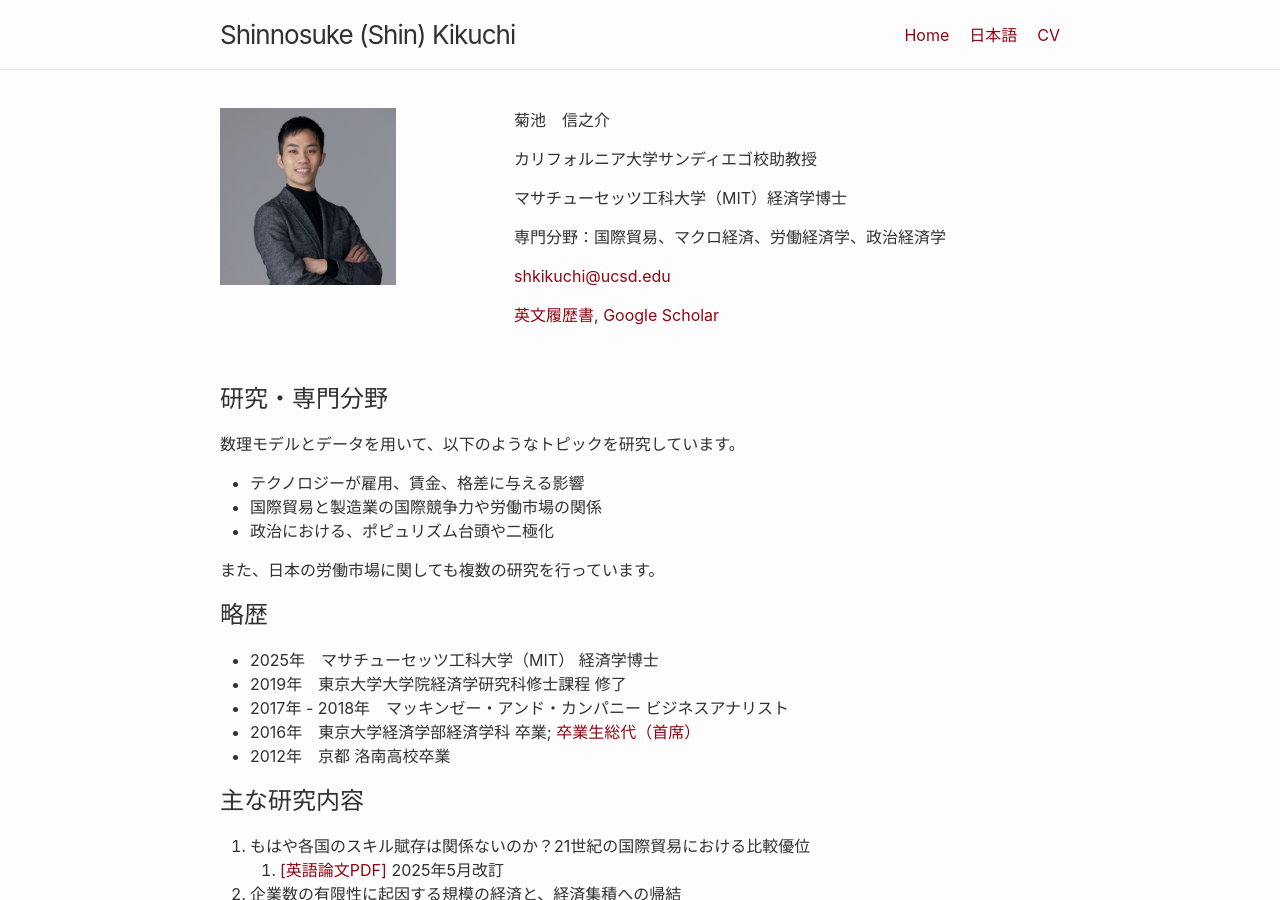
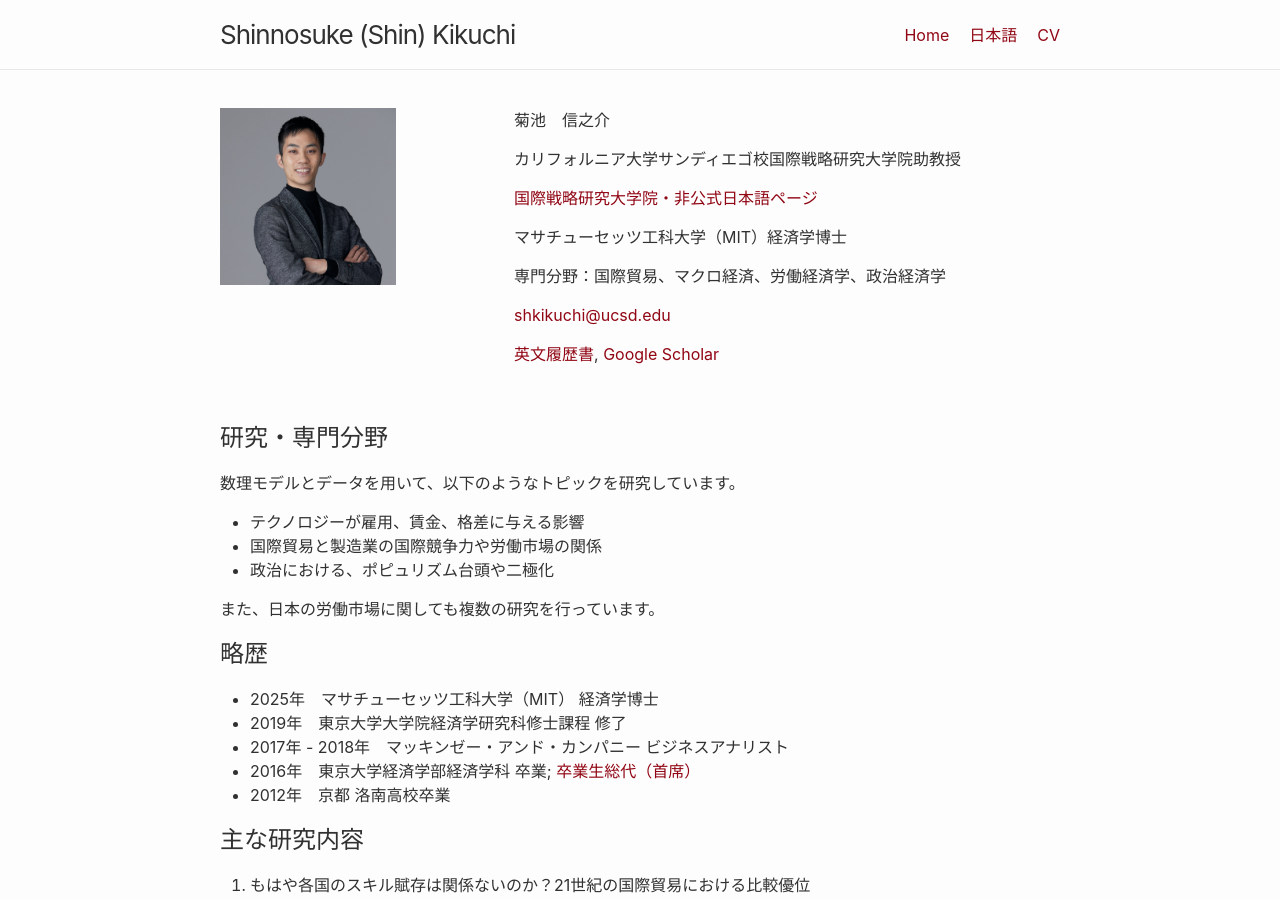
Before and after one commit to shinnkikuchi/shinnkikuchi.github.io, a Jekyll site: the page built from index_ja.md, in a window 1280 px wide and 900 px high. Built offline with Jekyll 4.4.1, drawn with Linux system fonts in a browser that asks for light colours.

Commit message:
Update home_ja.html

```diff
--- a/_layouts/home_ja.html
+++ b/_layouts/home_ja.html
@@ -10,7 +10,8 @@ layout: default
 
   <div class="columnright">
    <p>菊池　信之介 </p>
-    <p>カリフォルニア大学サンディエゴ校助教授 </p>
+    <p>カリフォルニア大学サンディエゴ校国際戦略研究大学院助教授 </p>
+    <p> <a href="https://sites.google.com/view/ucsdgpsjapan" target="_blank">国際戦略研究大学院・非公式日本語ページ</a> </p>
     <p>マサチューセッツ工科大学（MIT）経済学博士</p>
     <p>専門分野：国際貿易、マクロ経済、労働経済学、政治経済学</p>
     <p><a href="mailto:shkikuchi@ucsd.edu">shkikuchi@ucsd.edu</a></p>
```
